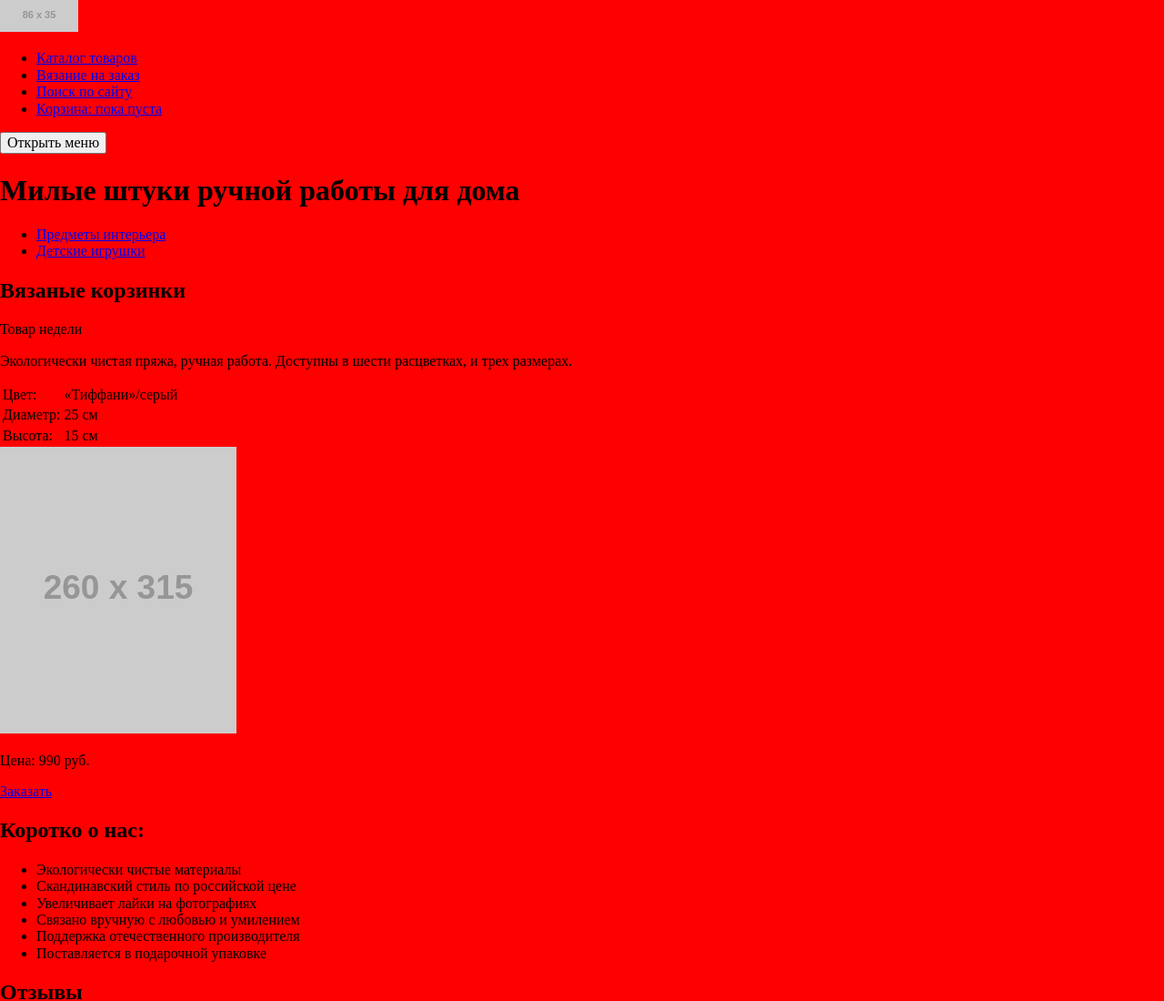
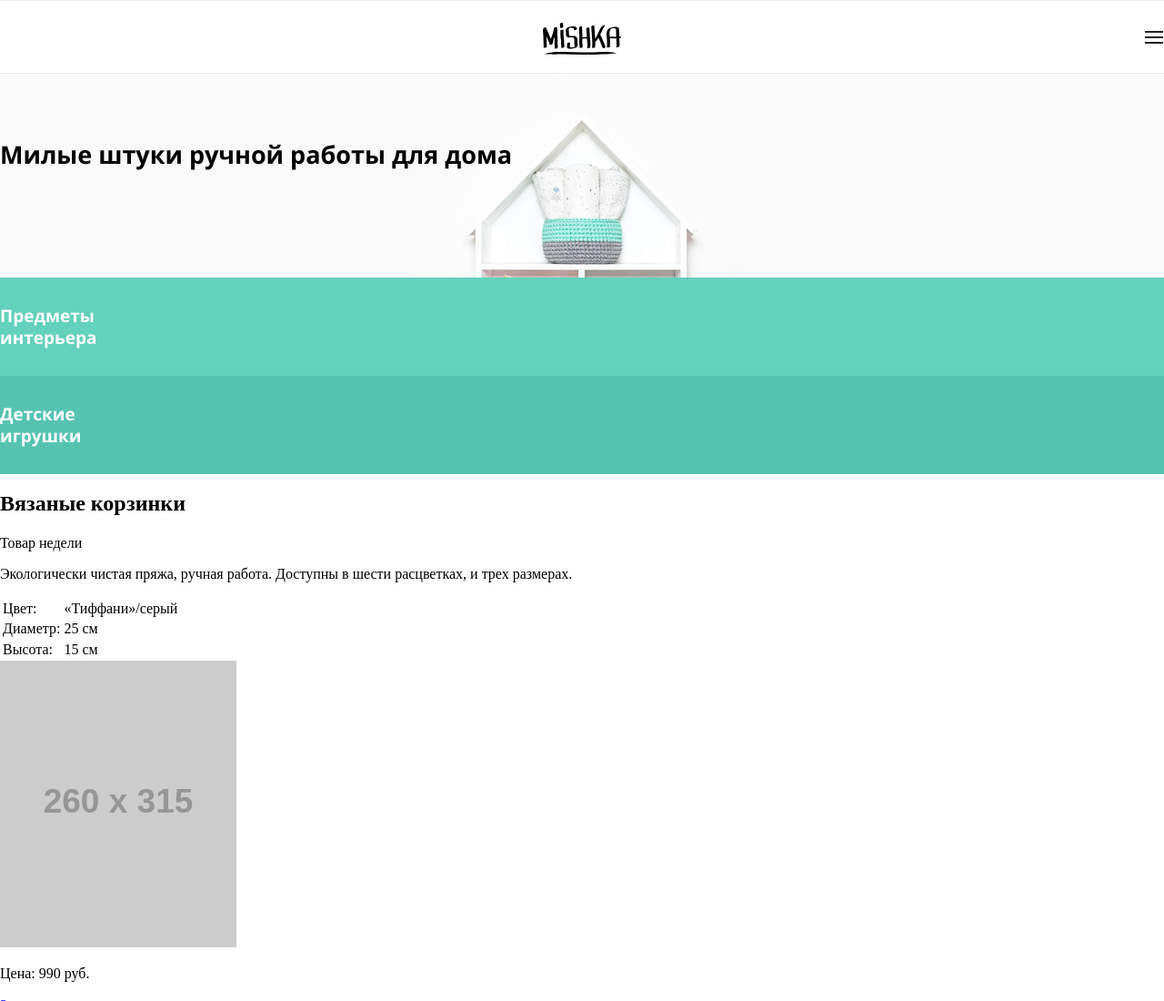
Before and after one commit to vladsad/188705-mishka, a website: page source/index.html in a window 1280 px wide. Shown: the top 1100 px of the page at 91% size. Drawn offline with nearby package versions, Linux system fonts and the light colour scheme; files that its build step writes are made by us from their sources; placeholder pictures from the web are drawn by us.

Commit message:
1.Add test styles 2.Make clear style with *npm test 3.CRLF to LF

```diff
--- a/source/index.html
+++ b/source/index.html
@@ -8,9 +8,9 @@
     <link rel="stylesheet" href="css/style.css">
   </head>
   <body>
-    <header class="main-header">
+    <header class="main-header container">
       <a class="main-header__logo">
-        <img class="main-header__logo-image" src="http://placehold.it/86x35" width="86" height="35" alt="Онлайн-магазин Мишка">
+        <img class="main-header__logo-image" src="img/logo-mobile.svg" width="86" height="35" alt="Онлайн-магазин Мишка">
       </a>
       <nav class="main-nav">
         <ul class="main-nav__list">
@@ -20,10 +20,10 @@
           <li class="main-nav__item">
             <a class="main-nav__link" href="#">Вязание на заказ</a>
           </li>
-          <li class="main-nav__item main-nav__item--search">
+          <li class="main-nav__item">
             <a class="main-nav__link" href="#">Поиск по сайту</a>
           </li>
-          <li class="main-nav__item main-nav__item--cart">
+          <li class="main-nav__item">
             <a class="main-nav__link" href="#">Корзина: пока пуста</a>
           </li>
         </ul>
--- /dev/null
+++ b/source/sass/blocks/intro.scss
@@ -0,0 +1,45 @@
+.intro {
+  background-color: #f9f9f9;
+  background-image: url("../img/hero-mobile@1x.jpg");
+  background-repeat: no-repeat;
+  background-position: center top;
+}
+
+.intro__title {
+  margin: 0;
+  color: #010000;
+  font-size: 27px;
+  line-height: 30px;
+  font-family: "Open Sans Bold", sans-serif;
+  padding-top: 75px;
+  padding-bottom: 120px;
+}
+
+.intro__list {
+  list-style: none;
+  padding: 0;
+  margin: 0;
+}
+
+.intro__item {
+  background-color: #63d1bb;
+  padding: 30px 0;
+}
+
+.intro__item--interior {
+  background-color: #63d1bb;
+}
+
+.intro__item--toys {
+  background-color: #56c3b2;
+}
+
+.intro__link {
+  font-family: "Open Sans Bold", sans-serif;
+  font-size: 19px;
+  line-height: 24px;
+  color: #ffffff;
+  text-decoration: none;
+  max-width: 130px;
+  display: block;
+}
--- /dev/null
+++ b/source/sass/blocks/main-header.scss
@@ -0,0 +1,16 @@
+.main-header {
+  text-align: center;
+  box-shadow: 0 1px 0 0 #ececec, inset 0 1px 0 0 #ececec;
+  padding-top: 25px;
+  padding-bottom: 15px;
+  position: relative;
+}
+
+.main-header__logo {
+  display: block;
+}
+
+.main-header__logo-image {
+  width: 86px;
+  height: auto;
+}
--- /dev/null
+++ b/source/sass/blocks/main-nav.scss
@@ -0,0 +1,46 @@
+.main-nav {
+  display: block;
+}
+
+.main-nav__list {
+  list-style: none;
+  padding: 0;
+  margin: 0;
+  display: none;
+  top: 20px;
+  position: relative;
+}
+
+.main-nav__item {
+  box-shadow: 0 1px 0 0 #ececec, inset 0 1px 0 0 #ececec;
+  padding: 30px 0;
+}
+
+.main-nav__link {
+  font-family: "Open Sans Bold", sans-serif;
+  font-size: 17px;
+  line-height: 24px;
+  color: #000000;
+  text-decoration: none;
+}
+
+.main-nav__toggle {
+  position: absolute;
+  top: 30px;
+  right: 0;
+  z-index: 1;
+  display: block;
+  width: 22px;
+  height: 22px;
+  font-size: 0;
+  background-color: #ffffff;
+  background-image: url("../img/icon-menu-open.svg");
+  background-repeat: no-repeat;
+  background-position: center;
+  cursor: pointer;
+  border: none;
+}
+
+.main-nav__toggle--open {
+  background-image: url("../img/icon-menu-close.svg");
+}
--- /dev/null
+++ b/source/sass/global.scss
@@ -0,0 +1,15 @@
+@font-face {
+  font-family: "Open Sans";
+  src: url("../fonts/opensans.woff2") format("woff2"),
+    url("../fonts/opensans.woff") format("woff");
+}
+
+@font-face {
+  font-family: "Open Sans Bold";
+  src: url("../fonts/opensansbold.woff2") format("woff2"),
+    url("../fonts/opensansbold.woff") format("woff");
+}
+
+.container {
+  margin: 0 auto;
+}
--- a/source/sass/style.scss
+++ b/source/sass/style.scss
@@ -1 +1,5 @@
-body { background: red; }
+@import "variables";
+@import "global";
+@import "blocks/main-header";
+@import "blocks/main-nav";
+@import "blocks/intro";
--- /dev/null
+++ b/source/sass/variables.scss
@@ -0,0 +1 @@
+$grid-moblie: 768px;
```
Also changed, not shown: source/catalog.html (+3 -3 lines), source/form.html (+3 -3 lines).
